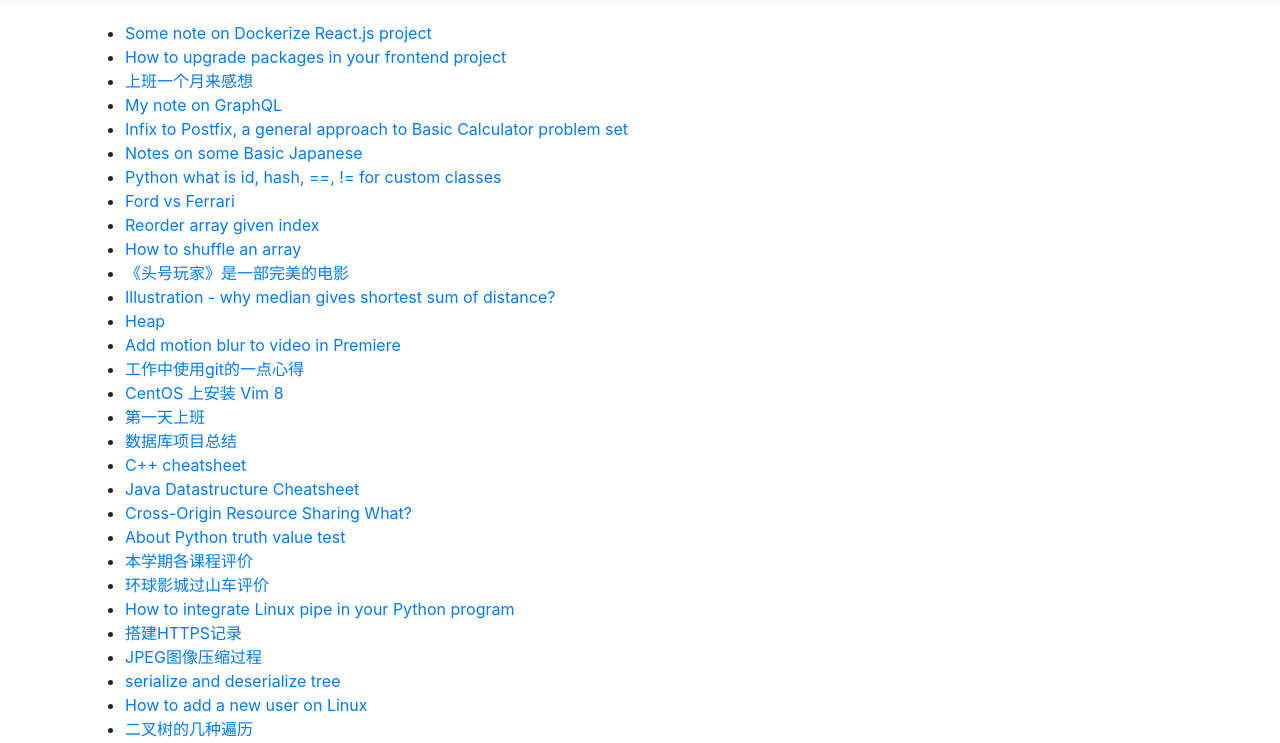
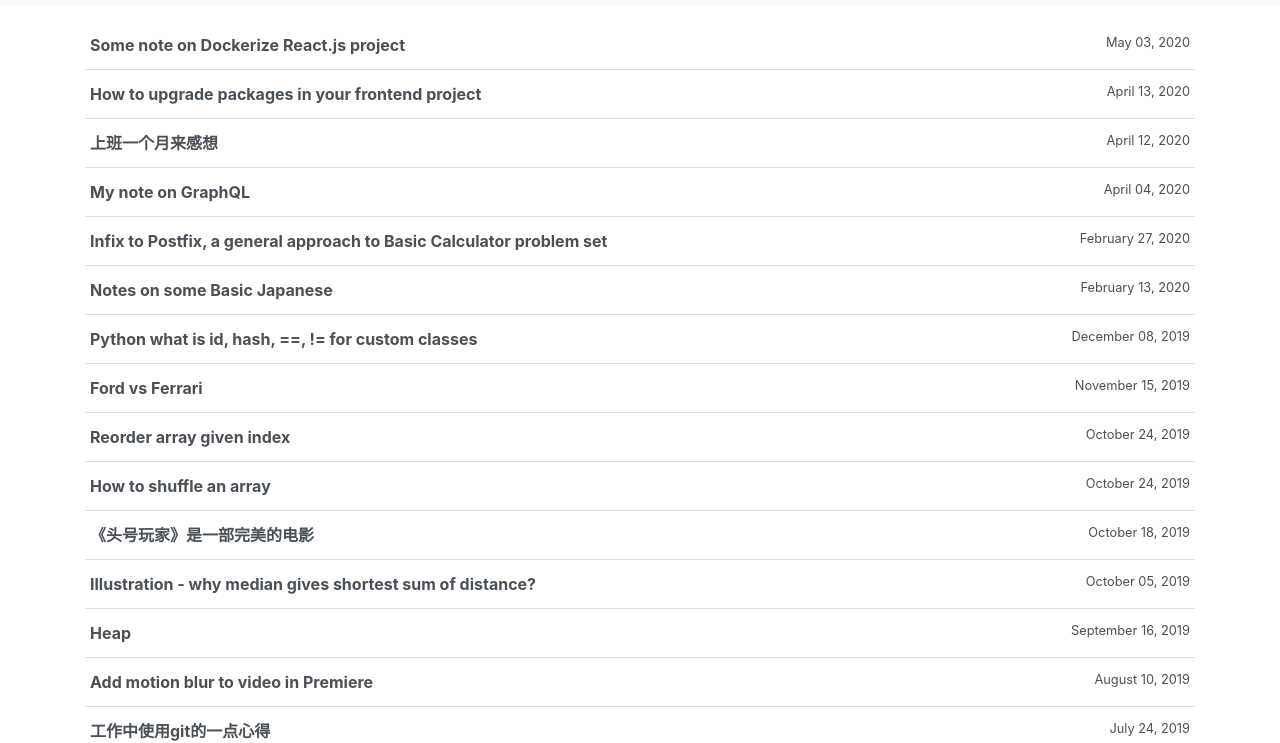
Before and after one commit to asvrada/blog, a Gatsby site: page / in a window 1280 px wide. Shown: the part 53-796 px from the top of the page. Built offline with nearby package versions, Linux system fonts and the light colour scheme; Gatsby itself is replaced by a stand-in of ours.

Commit message:
Change list style

```diff
--- a/gatsby-node.js
+++ b/gatsby-node.js
@@ -35,17 +35,12 @@ exports.createPages = async ({ graphql, actions }) => {
   // Create blog posts pages.
   const posts = result.data.allMarkdownRemark.edges;
 
-  posts.forEach((post, index) => {
-    const previous = index === posts.length - 1 ? null : posts[index + 1].node;
-    const next = index === 0 ? null : posts[index - 1].node;
-
+  posts.forEach((post) => {
     createPage({
       path: post.node.fields.slug,
       component: blogPost,
       context: {
         slug: post.node.fields.slug,
-        previous,
-        next,
       },
     });
   });
--- a/src/layout/index.js
+++ b/src/layout/index.js
@@ -15,7 +15,7 @@ const Layout = ({ children }) => {
       <Container>
         <Row>
           <Col>
-            <main className="mt-3" id="main">{children}</main>
+            <main className="mt-3 mb-3" id="main">{children}</main>
           </Col>
         </Row>
         {/*<Footer/>*/}
--- a/src/pages/about.js
+++ b/src/pages/about.js
@@ -6,7 +6,6 @@ import SEO from "../components/seo";
 
 // Home page
 const BlogAbout = ({ data }) => {
-  const siteTitle = data.site.siteMetadata.title;
 
   return (
     <Layout>
--- a/src/pages/index.js
+++ b/src/pages/index.js
@@ -3,6 +3,8 @@ import { graphql, Link } from "gatsby";
 
 import Layout from "../layout";
 import SEO from "../components/seo";
+import ListGroup from "react-bootstrap/ListGroup";
+import Row from "react-bootstrap/Row";
 
 // Home page
 const BlogIndex = ({ data }) => {
@@ -12,16 +14,21 @@ const BlogIndex = ({ data }) => {
     <Layout>
       <SEO title="All posts"/>
 
-      <ul>
+      <ListGroup variant="flush">
         {posts.map(({ node }) => {
+          const date = node.frontmatter.date;
           const title = node.frontmatter.title;
           return (
-            <li key={node.fields.slug}>
-              <Link to={node.fields.slug}>{title}</Link>
-            </li>
+            <ListGroup.Item action key={node.fields.slug}
+                            as={Link} to={node.fields.slug}>
+              <Row className="d-flex justify-content-between">
+                <strong className="m-0">{title}</strong>
+                <small className="m-0">{date}</small>
+              </Row>
+            </ListGroup.Item>
           );
         })}
-      </ul>
+      </ListGroup>
     </Layout>
   );
 };
```
Also changed, not shown: src/templates/blog-post.js (+2 -30 lines).
